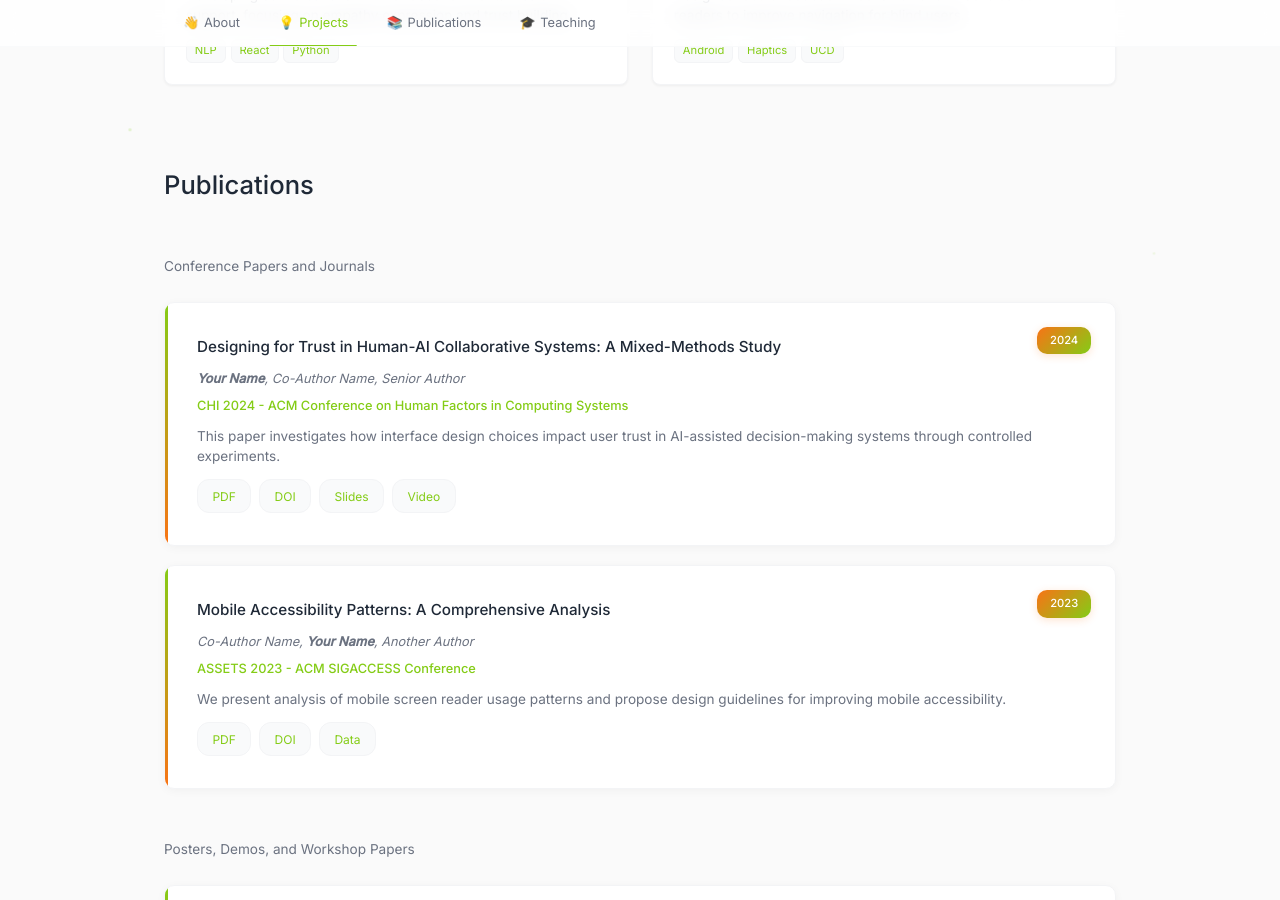
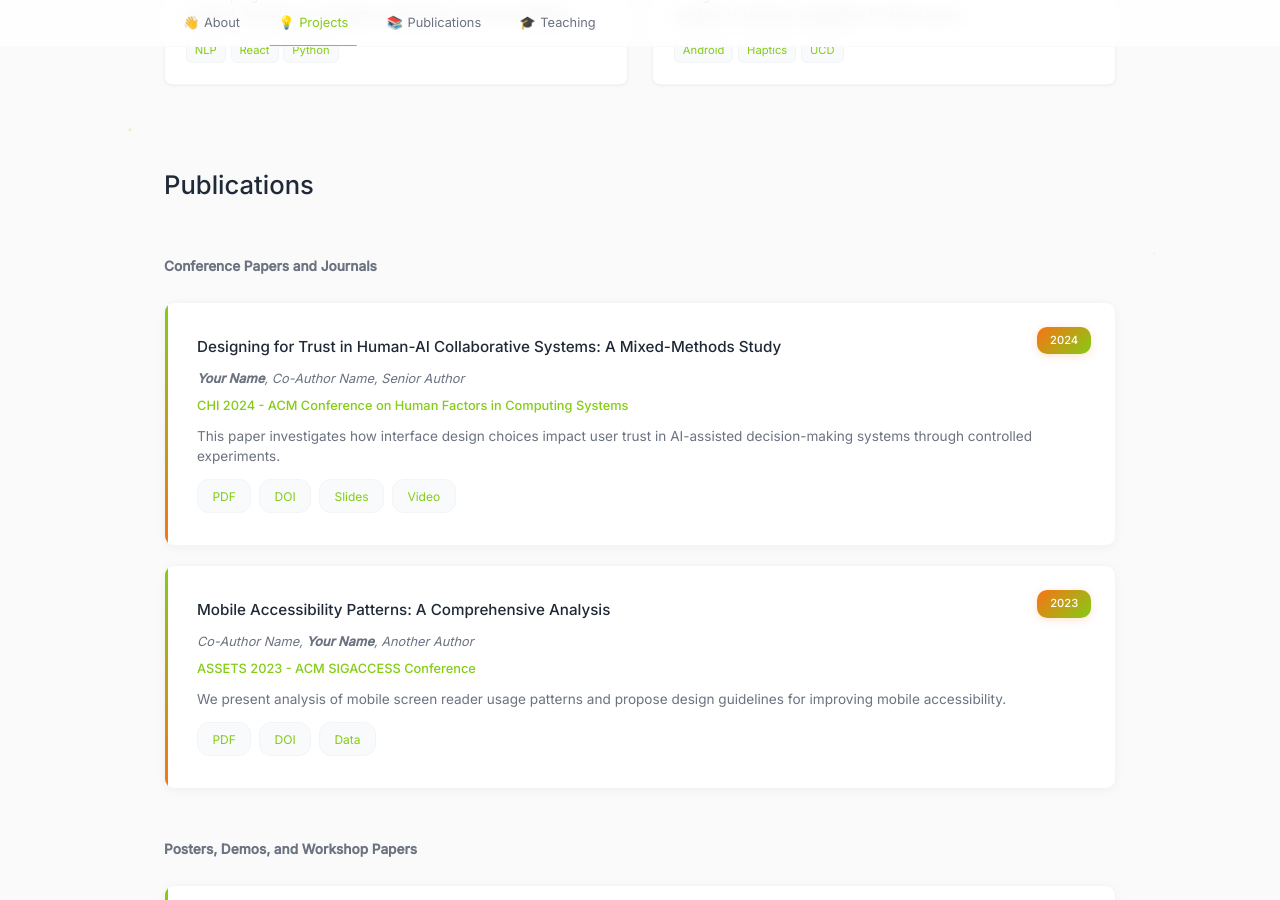
Before and after one commit to julielee16/personal-website, a Jekyll site: the page built from index.md, in a window 1280 px wide and 900 px high, scrolled down 799 px. Built offline with Jekyll 4.4.1, drawn with Linux system fonts in a browser that asks for light colours.

Commit message:
Update default.html

```diff
--- a/_layouts/default.html
+++ b/_layouts/default.html
@@ -160,7 +160,7 @@
         <section id="publications" class="content-section">
             <div class="section-header">
                 <h3>Publications</h3>
-                <p class="section-subtitle">Conference Papers and Journals</p>
+                <p class="section-subtitle"><b>Conference Papers and Journals</b></p>
             </div>
 
             <div class="publications-grid">
@@ -194,7 +194,7 @@
 
 
             <div class="section-header">
-                <p class="section-subtitle">Posters, Demos, and Workshop Papers</p>
+                <p class="section-subtitle"><b>Posters, Demos, and Workshop Papers</b></p>
             </div>
 
 
```
